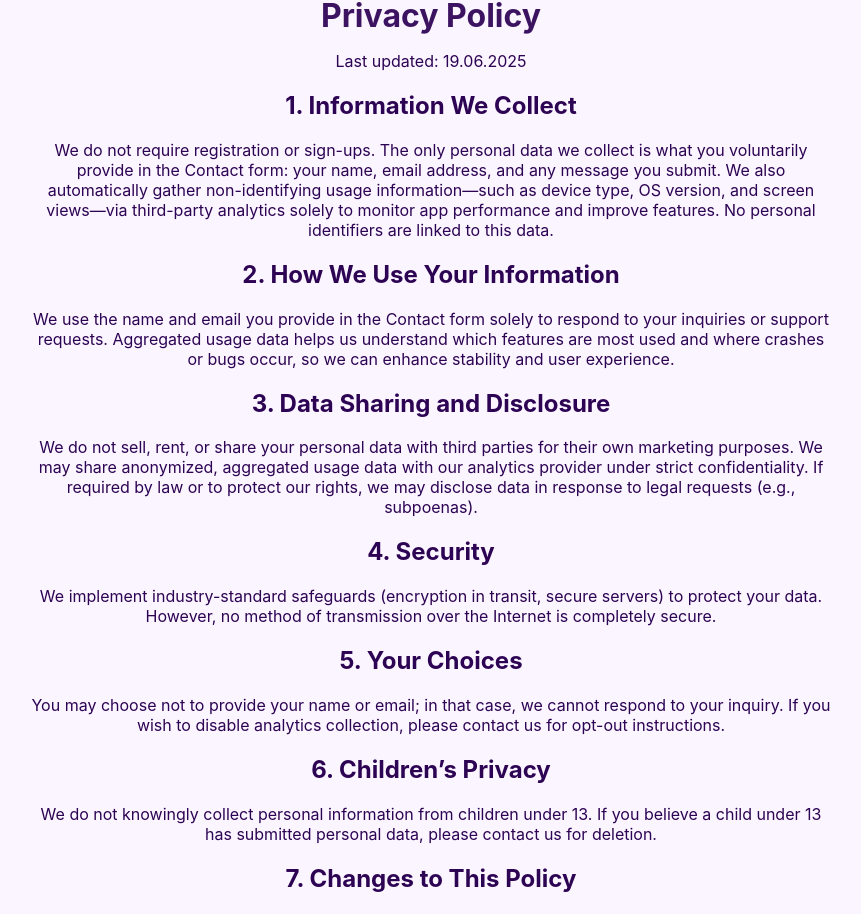
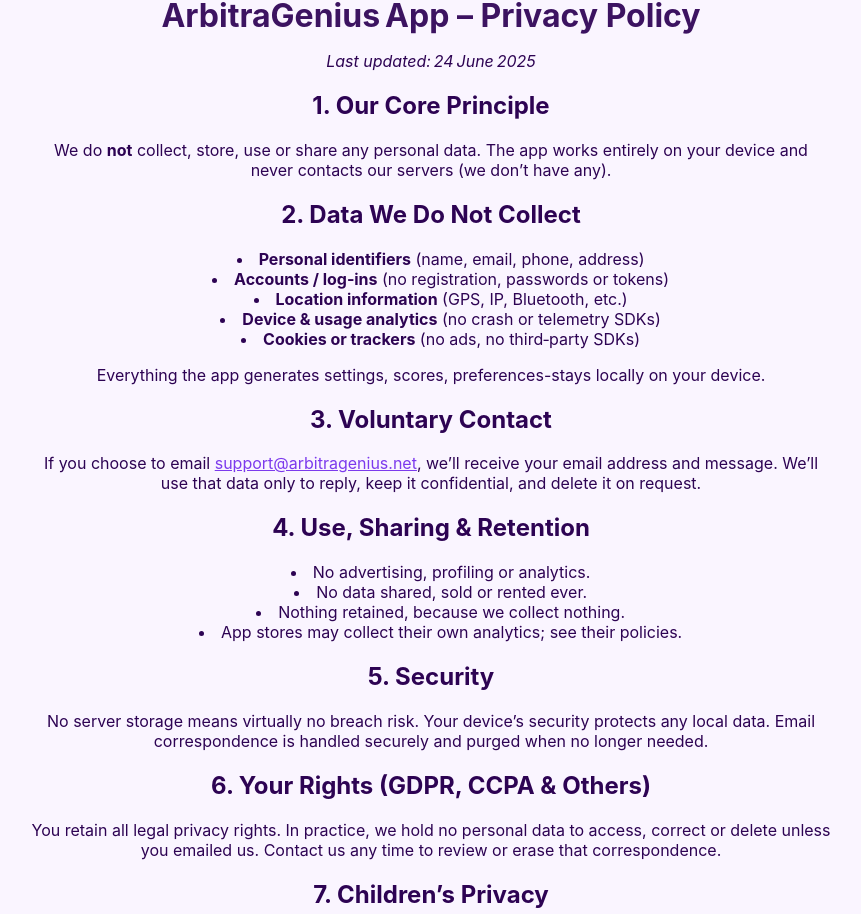
Before and after one commit to hubertik1/arbitragenius-site, a React (Create React App) app: page /privacy-policy in a window 1280 px wide. Shown: the part 144-1058 px from the top of the page, without its empty margins (209-1070 px from the left). Built offline with nearby package versions, Linux system fonts and the light colour scheme; the HTML template or start-up script is replaced by a standard one.

Commit message:
update privacy policy

```diff
--- a/src/pages/PrivacyPolicy.js
+++ b/src/pages/PrivacyPolicy.js
@@ -1,65 +1,72 @@
 import React from 'react';
 import styles from './PrivacyPolicy.module.css';
 
-const PrivacyPolicy = () => {
-  return (
+const PrivacyPolicy = () => (
   <div className={styles.container}>
-      <h1>Privacy Policy</h1>
-      <p>Last updated: 19.06.2025</p>
+    <h1>ArbitraGenius App – Privacy Policy</h1>
+    <p><em>Last updated: 24 June 2025</em></p>
 
-      <h2>1. Information We Collect</h2>
+    <h2>1. Our Core Principle</h2>
     <p>
-        We do not require registration or sign-ups. The only personal data we collect is what you voluntarily provide
-        in the Contact form: your name, email address, and any message you submit. We also automatically gather
-        non-identifying usage information—such as device type, OS version, and screen views—via third-party analytics
-        solely to monitor app performance and improve features. No personal identifiers are linked to this data.
+      We do <strong>not</strong> collect, store, use or share any personal data. The app works entirely on your device and never contacts our servers (we don’t have any).
     </p>
 
-      <h2>2. How We Use Your Information</h2>
+    <h2>2. Data We <strong>Do Not</strong> Collect</h2>
+    <ul>
+      <li><strong>Personal identifiers</strong> (name, email, phone, address)</li>
+      <li><strong>Accounts / log‑ins</strong> (no registration, passwords or tokens)</li>
+      <li><strong>Location information</strong> (GPS, IP, Bluetooth, etc.)</li>
+      <li><strong>Device &amp; usage analytics</strong> (no crash or telemetry SDKs)</li>
+      <li><strong>Cookies or trackers</strong> (no ads, no third‑party SDKs)</li>
+    </ul>
     <p>
-        We use the name and email you provide in the Contact form solely to respond to your inquiries or support
-        requests. Aggregated usage data helps us understand which features are most used and where crashes or bugs occur,
-        so we can enhance stability and user experience.
+      Everything the app generates settings, scores, preferences-stays locally on your device.
     </p>
 
-      <h2>3. Data Sharing and Disclosure</h2>
+    <h2>3. Voluntary Contact</h2>
     <p>
-        We do not sell, rent, or share your personal data with third parties for their own marketing purposes. We may
-        share anonymized, aggregated usage data with our analytics provider under strict confidentiality. If required by
-        law or to protect our rights, we may disclose data in response to legal requests (e.g., subpoenas).
+      If you choose to email <a href="mailto:support@arbitragenius.net">support@arbitragenius.net</a>, we’ll receive your email address and message. We’ll use that data only to reply, keep it confidential, and delete it on request.
     </p>
 
-      <h2>4. Security</h2>
+    <h2>4. Use, Sharing &amp; Retention</h2>
+    <ul>
+      <li>No advertising, profiling or analytics.</li>
+      <li>No data shared, sold or rented ever.</li>
+      <li>Nothing retained, because we collect nothing.</li>
+      <li>App stores may collect their own analytics; see their policies.</li>
+    </ul>
+
+    <h2>5. Security</h2>
     <p>
-        We implement industry-standard safeguards (encryption in transit, secure servers) to protect your data. However,
-        no method of transmission over the Internet is completely secure.
+      No server storage means virtually no breach risk. Your device’s security protects any local data. Email correspondence is handled securely and purged when no longer needed.
     </p>
 
-      <h2>5. Your Choices</h2>
+    <h2>6. Your Rights (GDPR, CCPA &amp; Others)</h2>
     <p>
-        You may choose not to provide your name or email; in that case, we cannot respond to your inquiry. If you wish
-        to disable analytics collection, please contact us for opt-out instructions.
+      You retain all legal privacy rights. In practice, we hold no personal data to access, correct or delete unless you emailed us. Contact us any time to review or erase that correspondence.
     </p>
 
-      <h2>6. Children’s Privacy</h2>
+    <h2>7. Children’s Privacy</h2>
     <p>
-        We do not knowingly collect personal information from children under 13. If you believe a child under 13 has
-        submitted personal data, please contact us for deletion.
+      The app is not aimed at children under 13 and never knowingly collects their data. Parents can request deletion of any email a child may send.
     </p>
 
-      <h2>7. Changes to This Policy</h2>
+    <h2>8. Changes to This Policy</h2>
     <p>
-        We may update this Privacy Policy to reflect changes in our practices or legal requirements. The “Last updated”
-        date will indicate when it was revised.
+      We’ll update this document if our practices change and notify you inside the app or on our website. Continued use after an update means you accept the revised policy.
     </p>
 
-      <h2>8. Contact Us</h2>
+    <h2>9. Contact</h2>
     <p>
-        If you have any questions about this Privacy Policy, please contact us at:<br />
-        Email: support@arbitragenius.net
+      <strong>Email:</strong> <a href="mailto:support@arbitragenius.net">support@arbitragenius.net</a>
+    </p>
+
+    <p>
+      <em>
+        Thank you for trusting ArbitraGenius. The best way to protect your privacy is not to collect your data in the first place and that’s exactly what we do.
+      </em>
     </p>
   </div>
 );
-};
 
 export default PrivacyPolicy;
--- a/src/pages/PrivacyPolicy.module.css
+++ b/src/pages/PrivacyPolicy.module.css
@@ -3,3 +3,9 @@
     max-width: 800px;
     margin: 0 auto;
   }
+
+  .container ul {
+    padding-left: 1.2em;
+    margin-left: 0;
+    list-style-position: inside;
+  }
```
Lines whose indentation alone changed are shown as unchanged.
